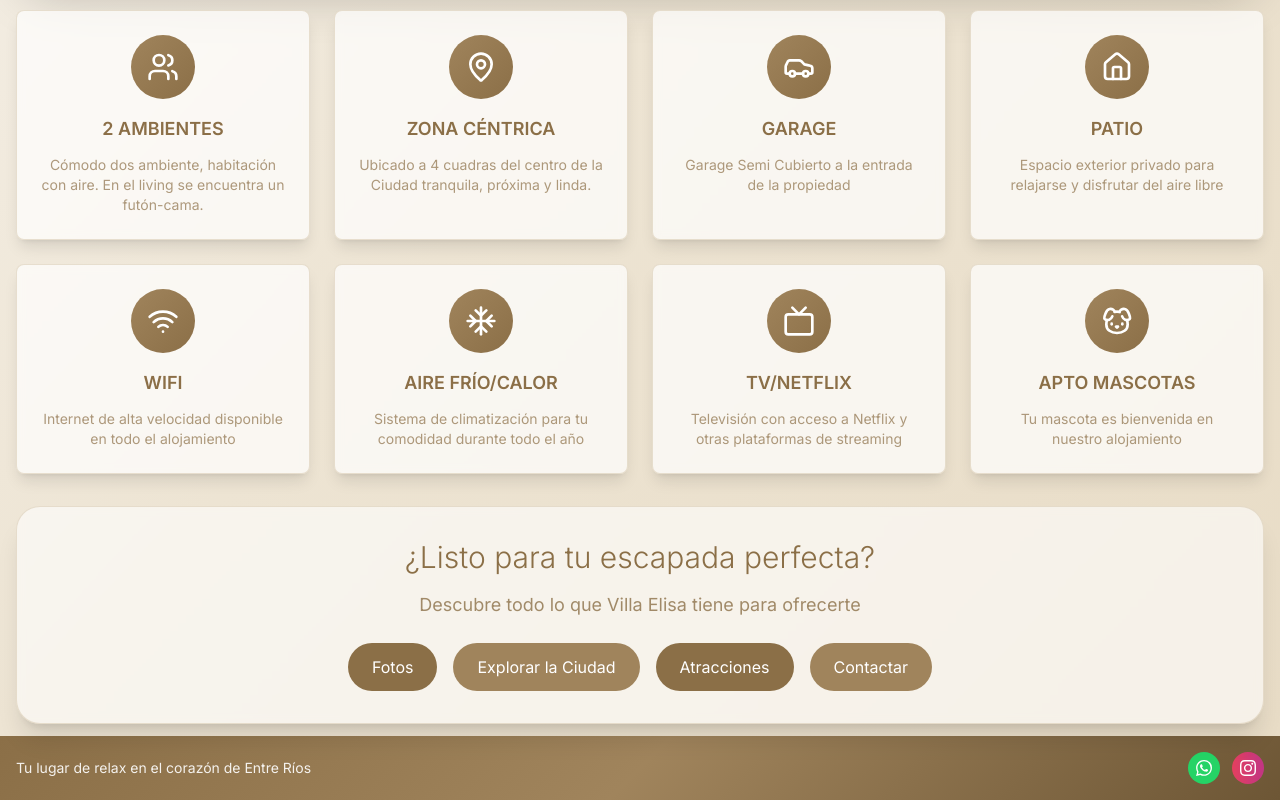
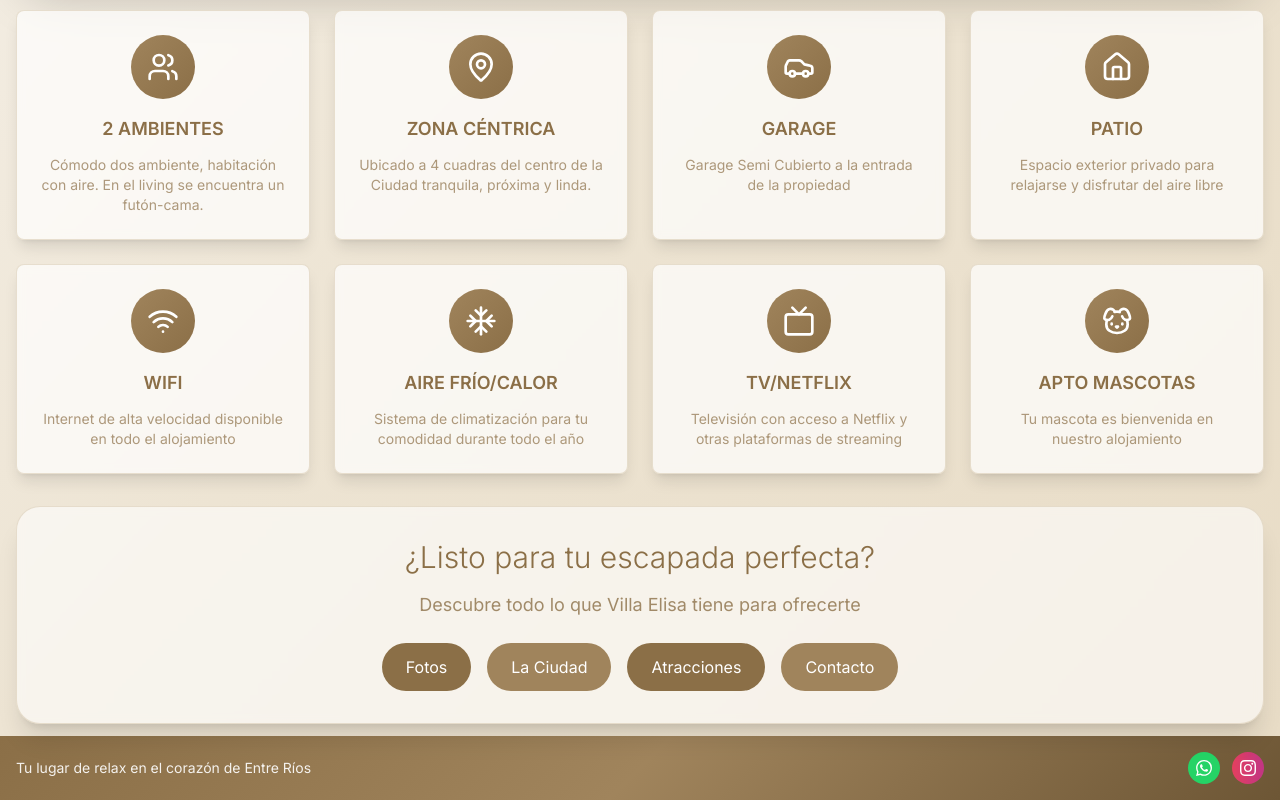
Before and after one commit to mustafa-matias/emprendimiento, a Next.js app: page / in a window 1280 px wide. Shown: the part 715-1515 px from the top of the page. Built offline with nearby package versions, Linux system fonts and the light colour scheme.

Commit message:
3 commit

```diff
--- a/app/page.tsx
+++ b/app/page.tsx
@@ -199,7 +199,7 @@ export default function HomePage() {
                 </Link>
                 <Link href="/la-ciudad">
                   <div className="px-3 md:px-4 lg:px-6 py-2 md:py-2 lg:py-3 bg-[#a0845c] hover:bg-[#8b6f47] text-white text-xs md:text-sm lg:text-base cursor-pointer transition-all duration-300 hover:scale-105 rounded-full">
-                    Explorar la Ciudad
+                    La Ciudad
                   </div>
                 </Link>
                 <Link href="/atracciones">
@@ -209,7 +209,7 @@ export default function HomePage() {
                 </Link>
                 <Link href="/contacto">
                   <div className="px-3 md:px-4 lg:px-6 py-2 md:py-2 lg:py-3 bg-[#a0845c] hover:bg-[#8b6f47] text-white text-xs md:text-sm lg:text-base cursor-pointer transition-all duration-300 hover:scale-105 rounded-full">
-                    Contactar
+                    Contacto
                   </div>
                 </Link>
               </div>
```
